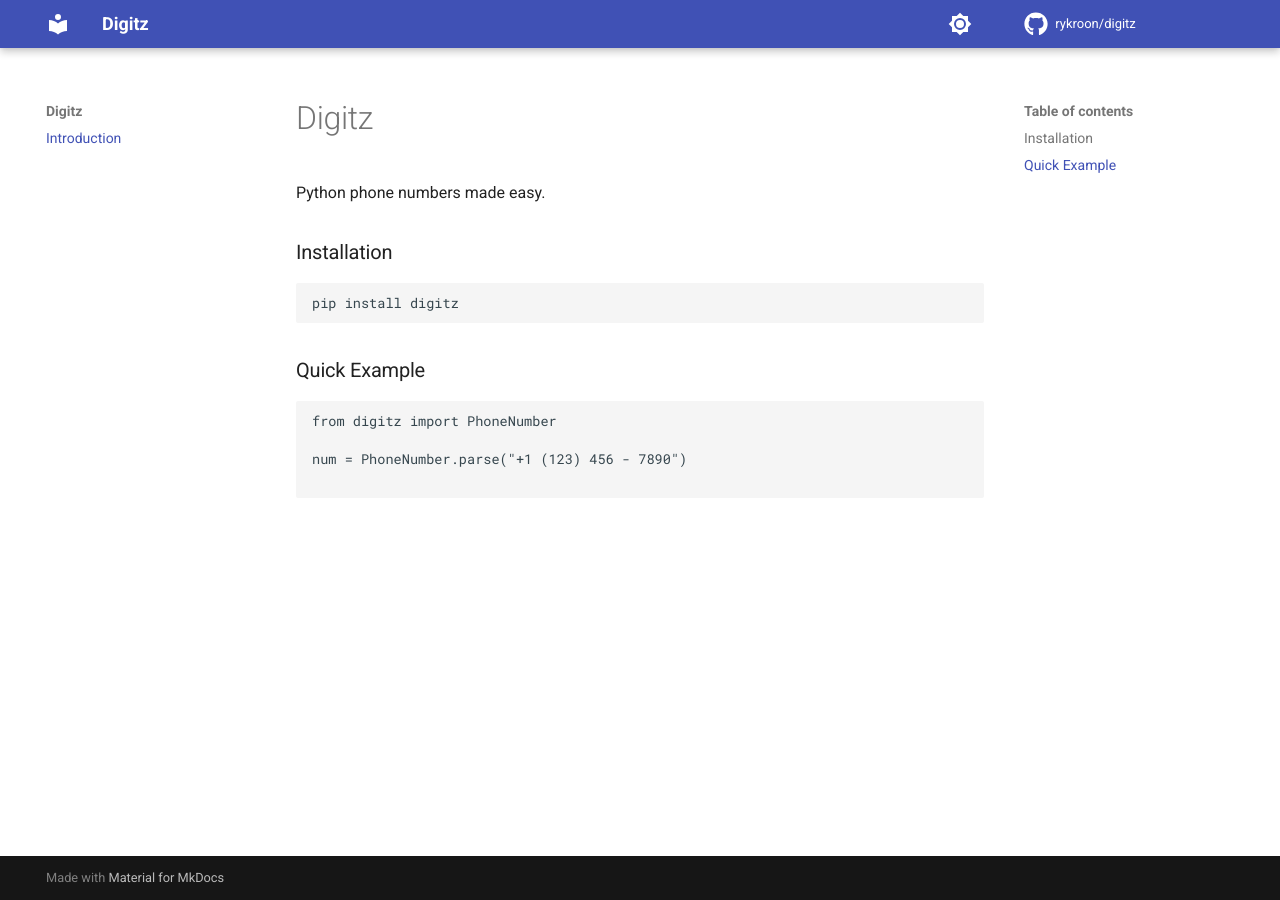
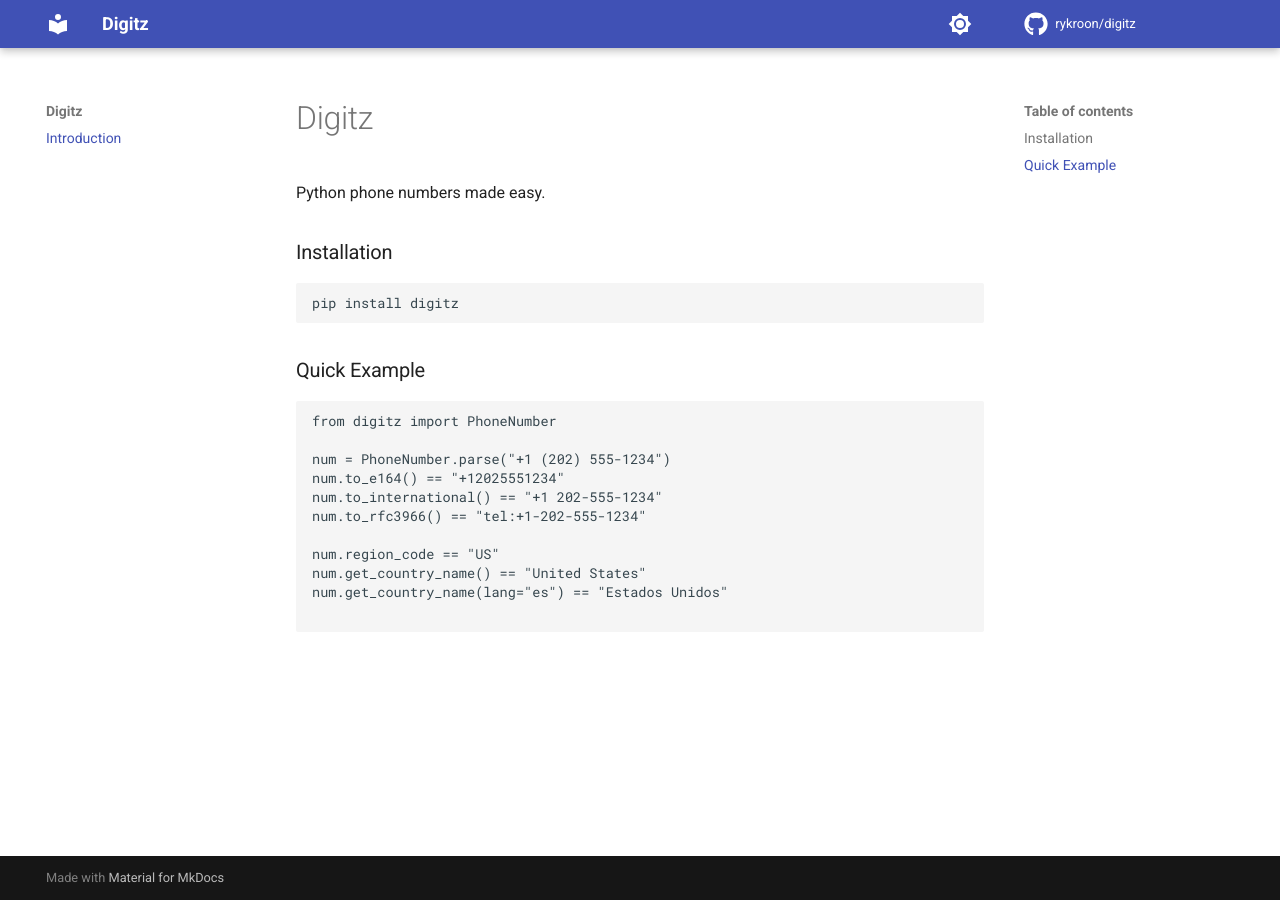
Before and after one commit to rykroon/digitz, an MkDocs documentation site: the page built from docs/index.md, in a window 1280 px wide. Built offline with MkDocs 1.6.1 and Material for MkDocs 9.7.7, drawn with Linux system fonts in a browser that asks for light colours; comment, search, counter and statistics services are not loaded.

Commit message:
Updated documentation.

````diff
--- a/docs/index.md
+++ b/docs/index.md
@@ -13,6 +13,13 @@
 ```
 from digitz import PhoneNumber
 
-num = PhoneNumber.parse("+1 (123) 456 - 7890")
+num = PhoneNumber.parse("+1 (202) 555-1234")
+num.to_e164() == "+12025551234"
+num.to_international() == "+1 202-555-1234"
+num.to_rfc3966() == "tel:+1-202-555-1234"
+
+num.region_code == "US"
+num.get_country_name() == "United States"
+num.get_country_name(lang="es") == "Estados Unidos"
 
 ```
````
